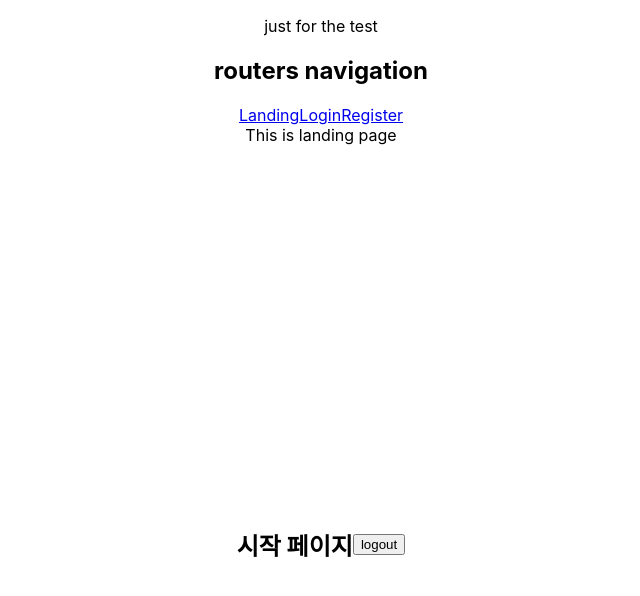
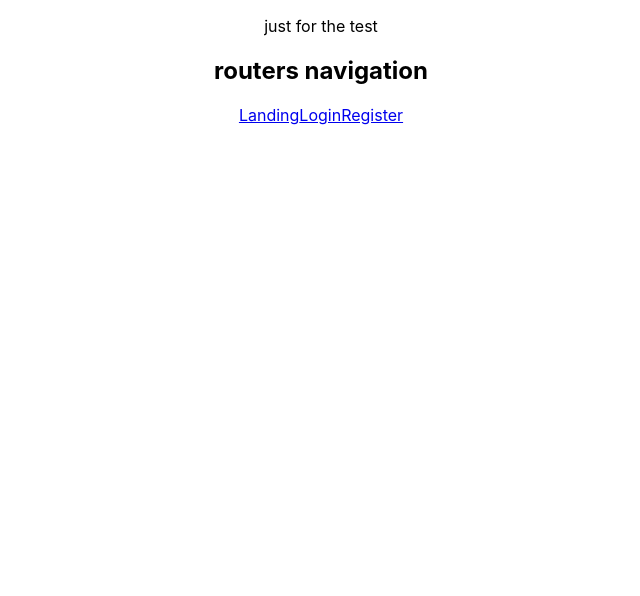
Before and after one commit to seongjinhong-ca/loginBackend-express, a React (Create React App) app in the folder frontend/my-app/: page / in a window 1280 px wide. Shown: the top 596 px of the page, without its empty margins (319-959 px from the left). Built offline with nearby package versions, Linux system fonts and the light colour scheme; no server answers.

Commit message:
changed the Route for landing page

```diff
--- a/frontend/my-app/src/App.js
+++ b/frontend/my-app/src/App.js
@@ -9,7 +9,7 @@ import RegisterPage from './components/views/RegisterPage/RegisterPage';
 const router = createBrowserRouter(
   createRoutesFromElements(
     <Route path="/" element={<RootLayouts/>}>
-      <Route path="/" element={<LandingPage />}/>
+      <Route path="/landing" element={<LandingPage />}/>
       <Route path="/login" element={<LoginPage />}/>
       <Route path="/register" element={<RegisterPage />}/>
     </Route>
```
